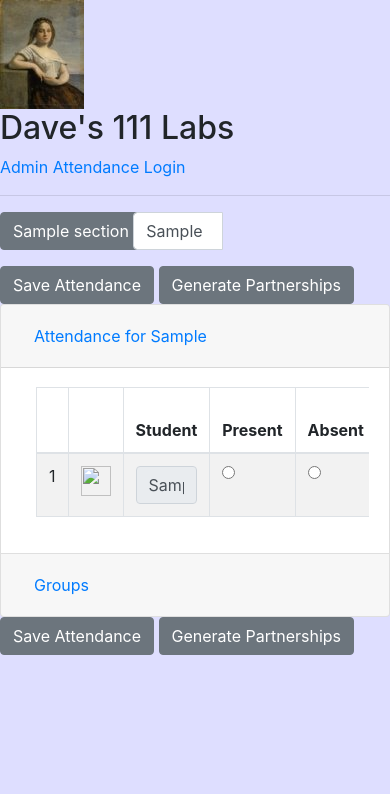
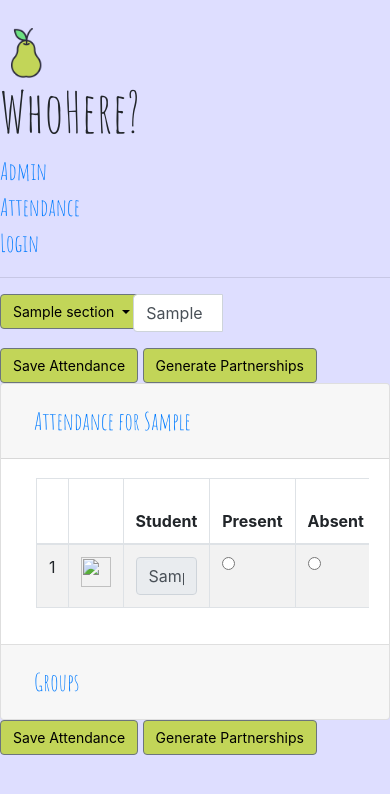
Before and after one commit to marshall62/partner, a Python web app: template partner/templates/roster.html in a window 390 px wide; the page is wider, and only the part inside the window is pictured. Shown: the top 794 px of that part. Run offline with Jinja, Linux system fonts and the light colour scheme; the template is opened without the code that fills it: most values are stand-ins (such as "Sample title", 1, 10 or a date in 2020); some libraries are stand-ins or nearby versions.

Commit message:
added eye candy

```diff
--- a/partner/templates/base.html
+++ b/partner/templates/base.html
@@ -1,5 +1,8 @@
 <html>
     <head>
+        <link rel="shortcut icon" href="{{url_for('static', filename='images/favicon.ico')}}" type="image/x-icon">
+        <link rel="icon" href="{{url_for('static', filename='images/favicon.ico')}}" type="image/x-icon">
+        <link href="https://fonts.googleapis.com/css?family=Amatic+SC&display=swap" rel="stylesheet">
         <link rel="stylesheet" href="https://stackpath.bootstrapcdn.com/bootstrap/4.3.1/css/bootstrap.min.css" integrity="sha384-ggOyR0iXCbMQv3Xipma34MD+dH/1fQ784/j6cY/iJTQUOhcWr7x9JvoRxT2MZw1T" crossorigin="anonymous">
         <script src="https://cdnjs.cloudflare.com/ajax/libs/jquery/3.4.1/jquery.min.js" integrity="sha256-CSXorXvZcTkaix6Yvo6HppcZGetbYMGWSFlBw8HfCJo=" crossorigin="anonymous"></script>
         <script src="https://cdnjs.cloudflare.com/ajax/libs/popper.js/1.14.7/umd/popper.min.js" integrity="sha384-UO2eT0CpHqdSJQ6hJty5KVphtPhzWj9WO1clHTMGa3JDZwrnQq4sF86dIHNDz0W1" crossorigin="anonymous"></script>
@@ -8,7 +11,32 @@
         <script src="https://cdnjs.cloudflare.com/ajax/libs/bootstrap-datepicker/1.9.0/js/bootstrap-datepicker.min.js"></script>
         <link rel="stylesheet" href="https://cdnjs.cloudflare.com/ajax/libs/bootstrap-datepicker/1.9.0/css/bootstrap-datepicker.css">
         <link rel="stylesheet" href="https://cdnjs.cloudflare.com/ajax/libs/open-iconic/1.1.1/font/css/open-iconic-bootstrap.min.css" integrity="sha256-BJ/G+e+y7bQdrYkS2RBTyNfBHpA9IuGaPmf9htub5MQ=" crossorigin="anonymous" />
+        <style>
 
+        .who-header {
+            font-family: 'Amatic SC', cursive;
+            font-size: 56px;
+            }
+
+        .who-tab-text {
+            font-family: 'Amatic SC', cursive;
+            font-size: 24px;
+            }
+
+        .btn-secondary, .btn-secondary:hover, .btn-secondary:active, .btn-secondary:visited {
+            background-color: #C2D558 !important;
+            font-size: 14px;
+            color:black;
+        }
+        .dropdown-item {
+            background-color: #C2D558 !important;
+            font-size: 14px;
+            color:black;
+        }
+
+
+}
+        </style>
 <!--        <link rel="stylesheet" href="{{ url_for('static', filename='open-iconic/font/css/open-iconic-bootstrap.css') }}">-->
         {% block style %}
         {% endblock %}
@@ -16,22 +44,26 @@
         {% endblock %}
 
       {% if title %}
-      <title>{{ title }} - PartnerGen</title>
+      <title>WhoHere? {{ title }}</title>
       {% else %}
-      <title>Welcome to PartnerGen</title>
+      <title>WhoHere? </title>
       {% endif %}
     </head>
     <body>
+        <div style="height: 4px"></div>
         <div class="row">
-            <div class="col-sm-4">
-                <img src="{{url_for('static', filename='images/gasconne_sm.jpg')}}">
+            <div class="col-sm-2">&nbsp;</div>
+            <div class="col-sm-1">
+                <img align="bottom" src="{{url_for('static', filename='images/pear.png')}}" width="50" height="50">
             </div>
-            <div class="col-sm-8">
-                <h2>Dave's 111 Labs</h2>
-                <a href="{{ url_for('roster_admin') }}">Admin</a>
-                <a href="{{ url_for('rosters_page') }}">Attendance</a>
-                <a href="{{ url_for('login') }}">Login</a>
+            <div align="left" class="col-sm-6">
+                <h2 class="who-header">WhoHere?</h2>
             </div>
+        </div>
+        <div class="row">
+            <div class="col-sm-2"><a class='who-tab-text' href="{{ url_for('roster_admin') }}">Admin</a></div>
+            <div class="col-sm-2"><a class='who-tab-text' href="{{ url_for('rosters_page') }}">Attendance</a></div>
+            <div class="col-sm-2"><a class='who-tab-text'href="{{ url_for('login') }}">Login</a></div>
         </div>
         <hr>
         {% with messages = get_flashed_messages() %}
--- a/partner/templates/roster.html
+++ b/partner/templates/roster.html
@@ -161,7 +161,7 @@ $(function () {
              <div class="card">
                  <div class="card-header" id="headingOne">
                       <h2 class="mb-0">
-                        <button class="btn btn-link" type="button" data-toggle="collapse" data-target="#collapseOne" aria-expanded="true" aria-controls="collapseOne">
+                        <button class="btn btn-link who-tab-text" type="button" data-toggle="collapse" data-target="#collapseOne" aria-expanded="true" aria-controls="collapseOne">
                           Attendance for {{ dt }}
                         </button>
                       </h2>
@@ -202,7 +202,7 @@ $(function () {
              <div class="card">
                  <div class="card-header" id="headingTwo">
                       <h2 class="mb-0">
-                        <button class="btn btn-link collapsed" type="button" data-toggle="collapse" data-target="#collapseTwo" aria-expanded="false" aria-controls="collapseTwo">
+                        <button class="btn btn-link collapsed who-tab-text" type="button" data-toggle="collapse" data-target="#collapseTwo" aria-expanded="false" aria-controls="collapseTwo">
                           Groups
                         </button>
                       </h2>
```
Also changed, not shown: partner/static/images/favicon.ico (added), partner/static/images/gasconne_sm.jpg (deleted), partner/static/images/pear.png (added).
